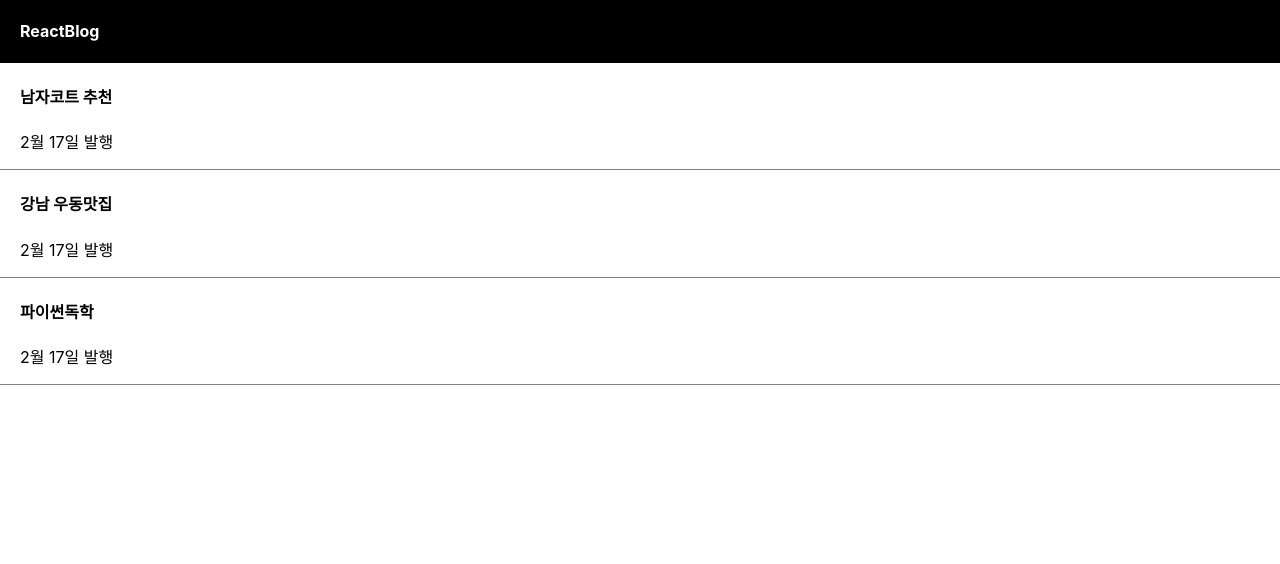
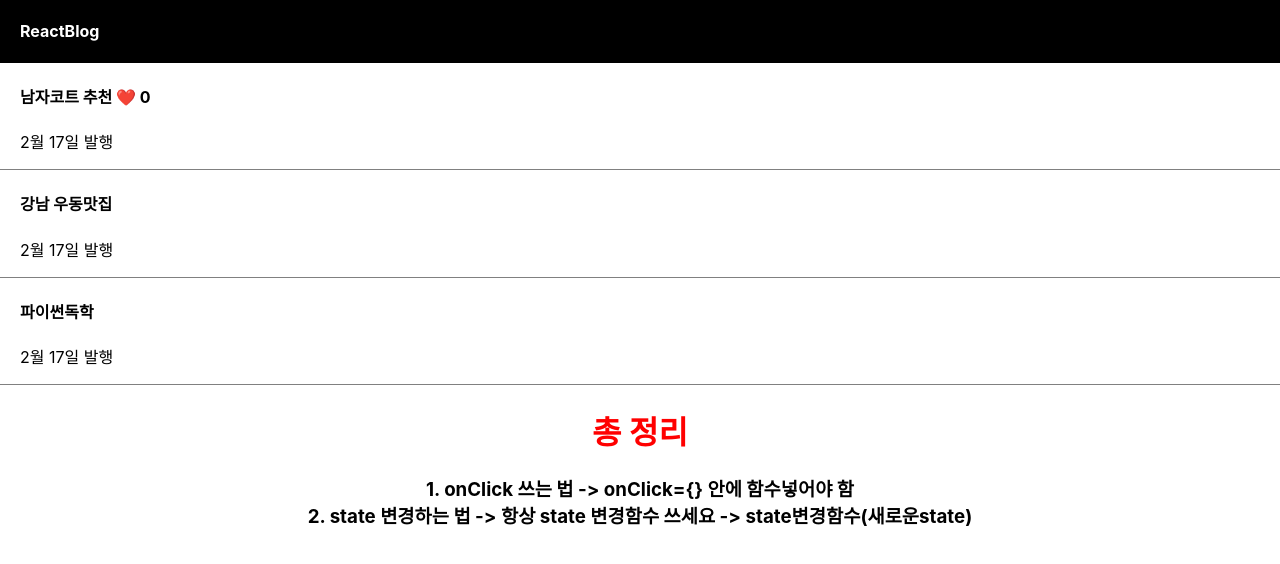
Before and after one commit to jangdayeon/ReactStudying_part1, a React (Create React App) app: page / in a window 1280 px wide. Shown: the top 564 px of the page. Built offline with nearby package versions, Linux system fonts and the light colour scheme.

Commit message:
버튼에 기능개발을 해보자 & 리액트 state변경하는 법

```diff
--- a/src/App.js
+++ b/src/App.js
@@ -1,4 +1,5 @@
-// 과제 : useState를 이용하여 list 출력해보기
+//ERROR는 에러라 중요, WARNING은 무시 가능
+/* eslint-disable */ //Lint 끄는 기능임 ( Lint는 warning 메시지 뜨도록 해주는 것 )
 
 import logo from './logo.svg';
 import './App.css';
@@ -7,13 +8,26 @@ import { useState } from 'react';
 function App() {
   let logo = "ReactBlog";
   let [a,b] = useState(['남자코트 추천','강남 우동맛집','파이썬독학']);
+  let [따봉, 따봉변경] = useState(0);
+
+  function 함수(){
+    // console.log(1);
+    // 따봉 = 따봉 + 1 이렇게 작성하면 안됨 !!!!
+    // 그 이유는, 따봉은 변수가 아니라 state이기 때문임
+    // state는 state변경함수를 써서 state를 변경해야 함!! -> 안그러면 html 재렌더링 안됨
+    따봉변경(따봉+1); //함수라서 이런식으로 사용해야 함
+  }
   return (
     <div className="App">
       <div className='black-nav'>
         <h4>{logo}</h4>
       </div>
       <div className="list">
-        <h4>{a[0]}</h4>
+        {/* onClick 이벤트 핸들러 사용하는 방법 -> onClick={함수}*/}
+        <h4>{a[0]} <span onClick={함수}>❤️</span> {따봉} </h4>
+        {/* 함수가 아니라 그냥 console.log(1);을 넣으면 안됨! 무조건 함수를 넣어야 함 */}
+        {/* 단, function(){ console.log(1) } 은 됨!*/}
+        {/* 혹은, () => {console.log(1)} 도 됨! */}
         <p>2월 17일 발행</p>
       </div>
       <div className="list">
@@ -24,8 +38,14 @@ function App() {
         <h4>{a[2]}</h4>
         <p>2월 17일 발행</p>
       </div>
+      <div>
+        <h1 style={{color:'red'}}>총 정리</h1>
+        <h3>
+          1. onClick 쓰는 법 -{'>'} onClick={'{}'} 안에 함수넣어야 함<br></br>
+          2. state 변경하는 법 -{'>'} 항상 state 변경함수 쓰세요 -{'>'} state변경함수(새로운state)
+        </h3>
+      </div>
     </div>
-
 
   );
 
```
